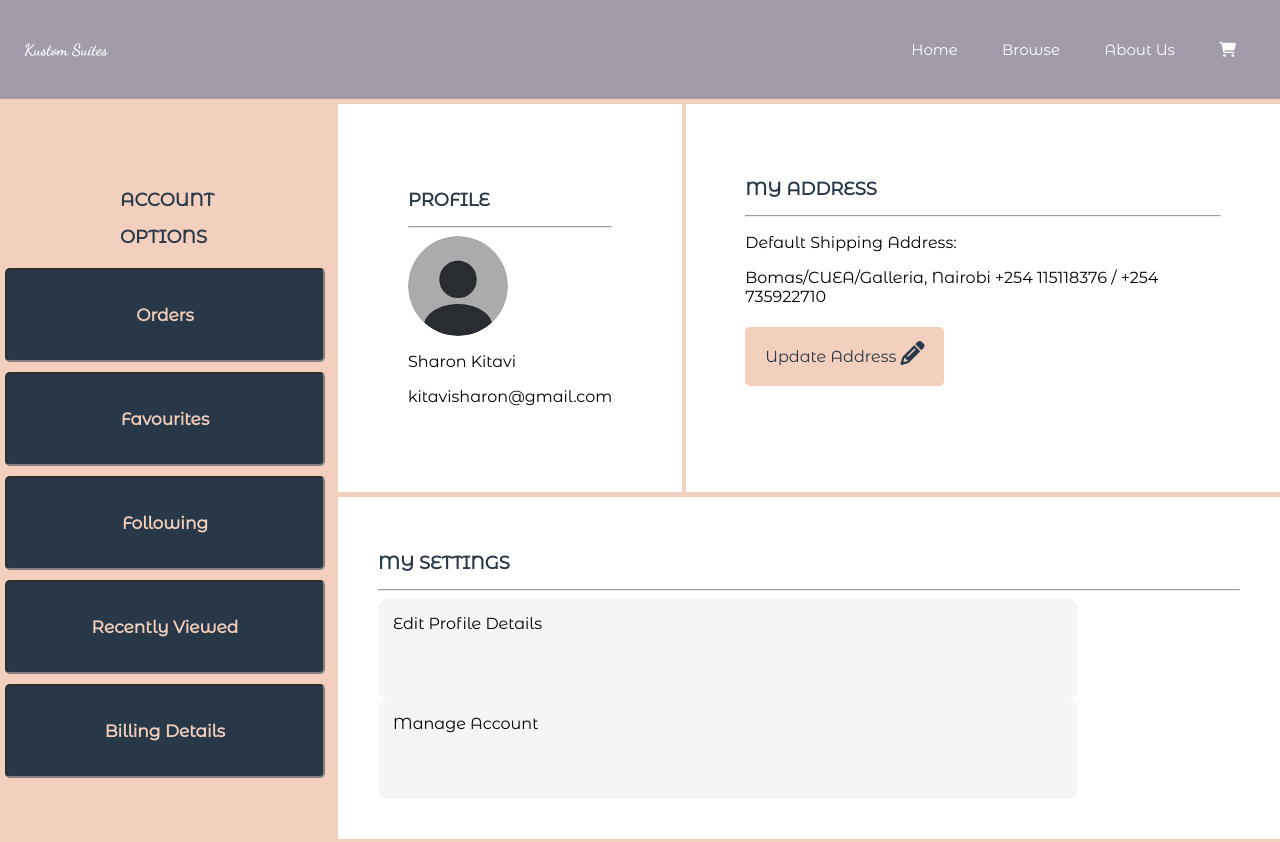
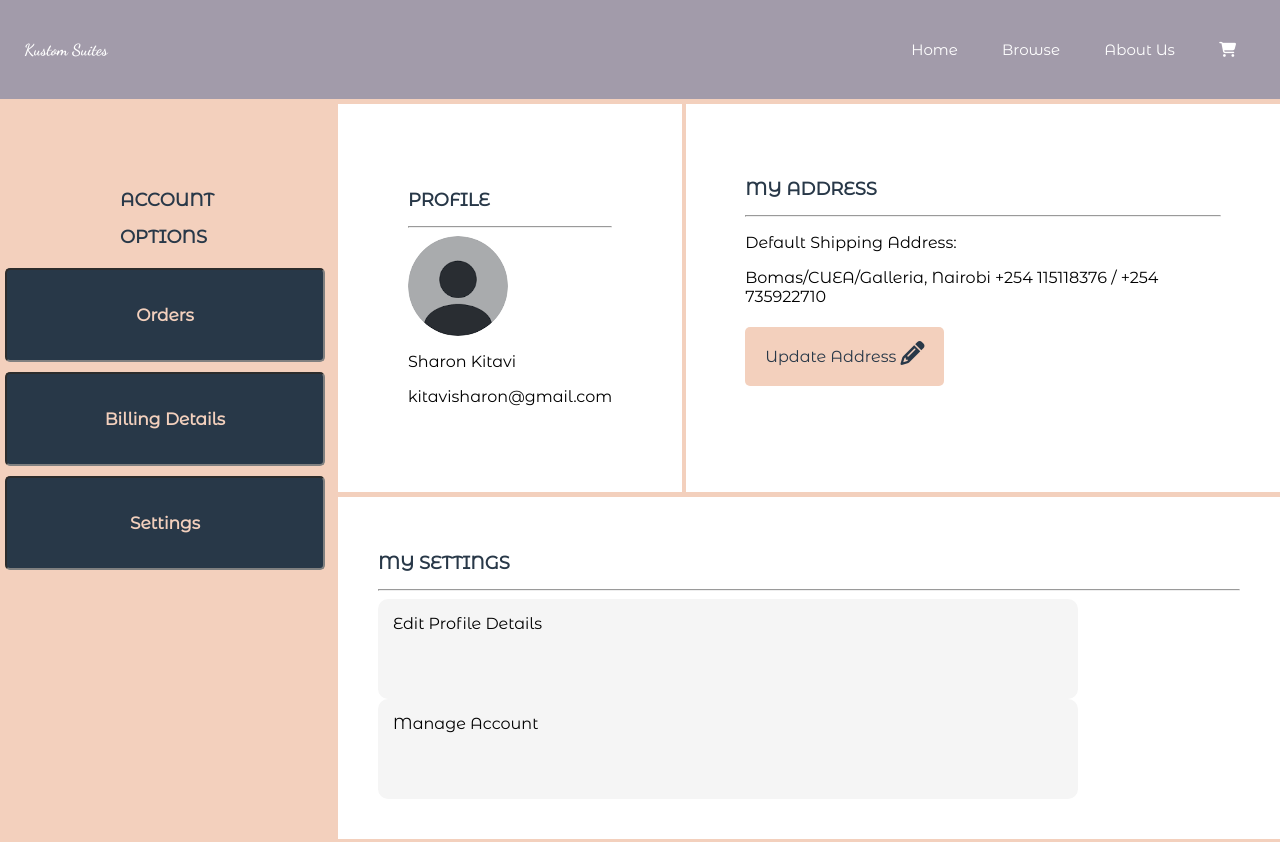
Before and after one commit to KaKaCodes1/Kustom, a plain HTML site: page Kustom_Customer_Profile/customer.html in a window 1280 px wide. Shown: the top 842 px of the page. Drawn offline with Linux system fonts and the light colour scheme.

Commit message:
Update customer.html

```diff
--- a/Kustom_Customer_Profile/customer.html
+++ b/Kustom_Customer_Profile/customer.html
@@ -44,10 +44,8 @@
                     <!--Side menu-->
                     <div class="sidemenu">
                        <button><span><a href="Orders.html" target="_self"><b>Orders</b></a></span></button><br>
-                       <button><span><a href="Favourites.html" target="_self"><b>Favourites</b></a></span></button><br>
-                       <button><span><a href="Following.html" target="_self"><b>Following</b></a></span></button><br>
-                       <button><span><a href="Rviewed.html" target="_self"><b>Recently Viewed</b></a></span></button><br>
                        <button><span><a href="Billing.html" target="_self"><b>Billing Details</b></a></span></button><br>
+                        <button><span><a href="Manageacc.html" target="_self"><b>Settings</b></a></span></button><br>
                     <br>
                     </div>
                 </div><!--End of menu section-->
```
